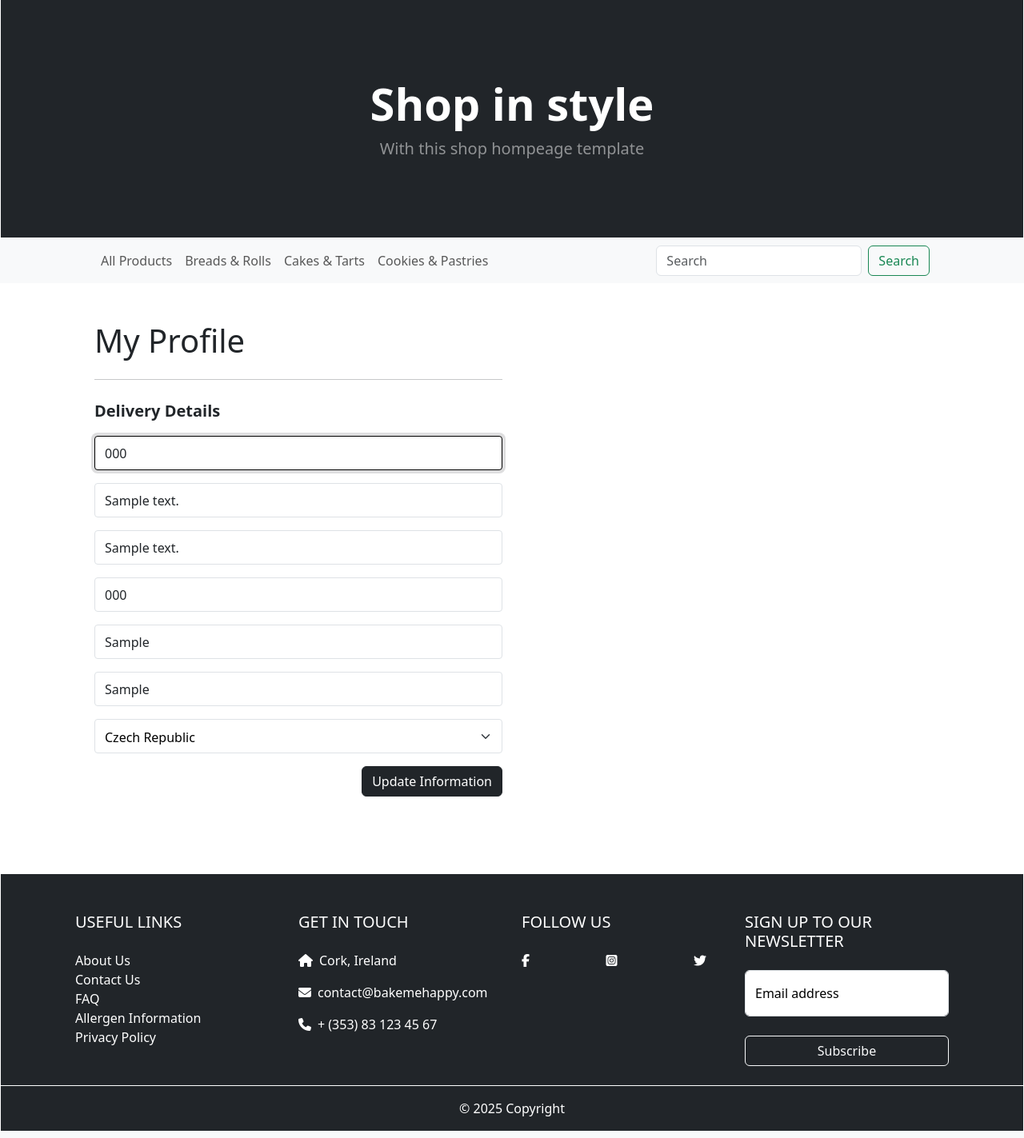
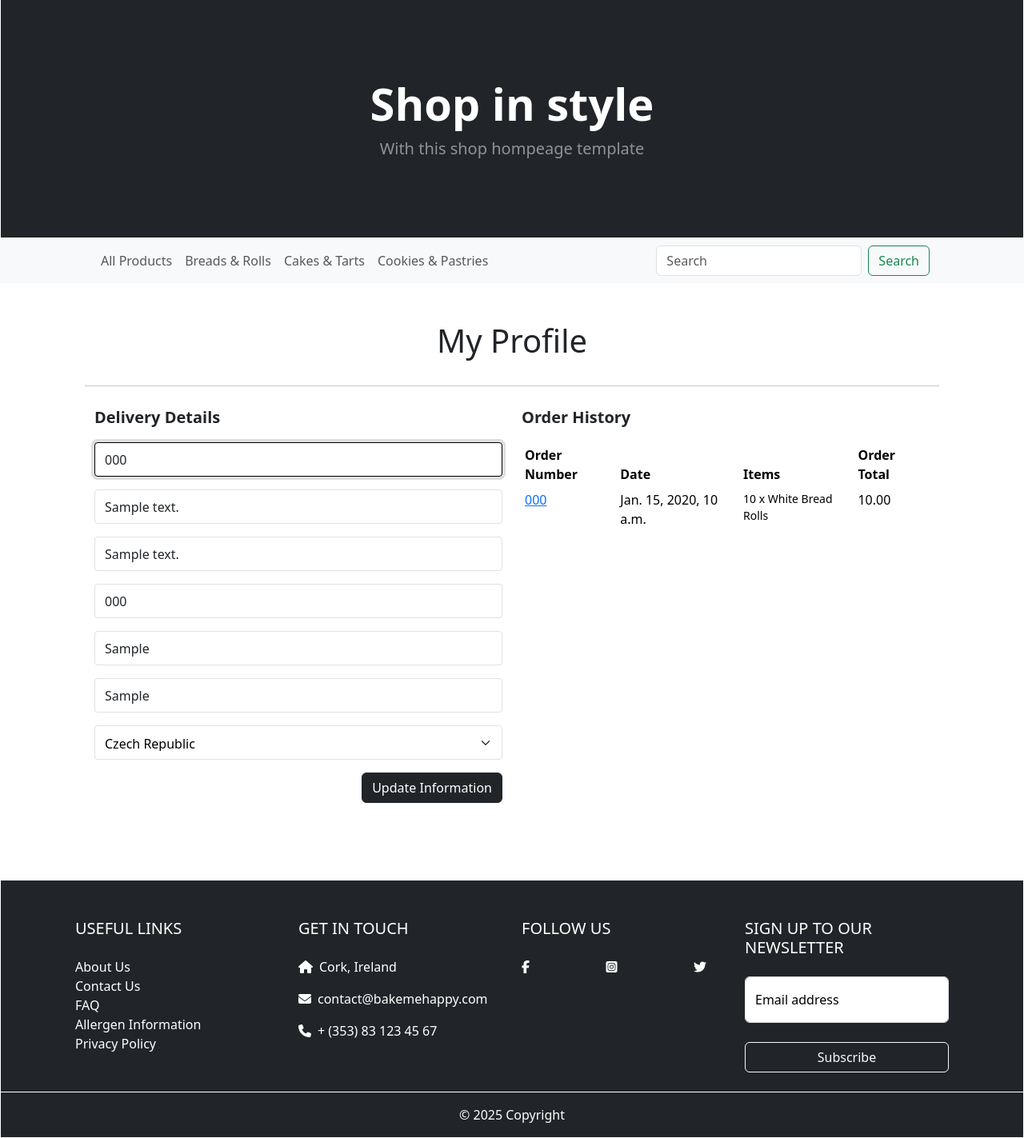
Before and after one commit to Sarah-Bue/bake-me-happy, a Django app: page /profile/ in a window 1280 px wide. Shown: the part 57-1480 px from the top of the page at 80% size. Run offline with Django 4.2, Linux system fonts and the light colour scheme; a user stored in the database is signed in; data comes from the database, SQL or seed files in the repository; tables that the repository leaves empty hold one stand-in row (values such as "Sample post"); some libraries are stand-ins or nearby versions.

Commit message:
fix: update profile view with order history

```diff
--- a/checkout/admin.py
+++ b/checkout/admin.py
@@ -24,7 +24,7 @@ class OrderAdmin(admin.ModelAdmin):
                        'stripe_pid')
 
     # Fields to be displayed in the admin panel
-    fields = ('order_number', 'date', 'full_name',
+    fields = ('order_number', 'user_profile', 'date', 'full_name',
               'email', 'phone_number', 'country',
               'postcode', 'town_or_city', 'street_address1',
               'street_address2', 'county', 'delivery_cost',
--- a/profiles/static/css/profile.css
+++ b/profiles/static/css/profile.css
@@ -36,3 +36,9 @@
     border-color: #000;
     box-shadow: 0 0 0 0.25rem rgba(33, 37, 41, 0.15);
 }
+
+/* Order History */
+.order-history {
+    max-height: 416px;
+    overflow-y: auto;
+}
--- a/profiles/templates/profiles/profile.html
+++ b/profiles/templates/profiles/profile.html
@@ -5,15 +5,15 @@
     <link rel="stylesheet" href="{% static 'profiles/css/profile.css' %}">
 {% endblock %}
 
-
 {% block content %}
     <div class="container px-4 px-lg-5 py-5">
         <div class="row">
+            <h1 class="text-center display-6">My Profile</h1>
+            <hr class="my-4">
+
+            <!-- Editable Profile Information -->
             <div class="col-12 col-md-6">
-                <h1 class="display-6">My Profile</h1>
-                <hr class="my-4">
                 <p class="lead mb-3 fw-bold">Delivery Details</p>
-
                 <form action="{% url 'profile' %}" method="POST" id="profile-update-form" class="mt-3">
                     {% csrf_token %}
                     {{ form|crispy }}
@@ -22,11 +22,50 @@
                     </div>
                 </form>
             </div>
+
+            <!-- Order History -->
+            <div class="col-12 col-md-6">
+                <p class="lead mb-3 fw-bold">Order History</p>
+                <div class="table-responsive">
+                    <table class="table table-sm table-borderless">
+                        <!-- Table Headings -->
+                        <thead>
+                            <tr>
+                                <th>Order Number</th>
+                                <th>Date</th>
+                                <th>Items</th>
+                                <th>Order Total</th>
+                            </tr>
+                        </thead>
+
+                        <!-- Table Body -->
+                        <tbody>
+                            {% for order in orders %}
+                            <tr>
+                                <td>
+                                    <a href="{% url 'order_history' order.order_number %}" title="{{ order.oder_number}}">{{ order.order_number|truncatechars:6 }}</a>
+                                </td>
+                                <td>{{ order.date }}</td>
+                                <td>
+                                    <ul class="list-unstyled">
+                                        {% for item in order.lineitems.all %}
+                                        <li class="small">
+                                            {{ item.quantity }} x {{ item.product.name }}
+                                        </li>
+                                        {% endfor %}
+                                    </ul>
+                                </td>
+                                <td>{{ order.grand_total }}</td>
+                            </tr>
+                            {% endfor %}
+                        </tbody>
+                    </table>
+                </div>
+            </div>
         </div>
     </div>
 {% endblock %}
 
-<!-- Postload JS -->
 {% block postloadjs %}
     {{ block.super }}
     <script type="text/javascript" src="{% static 'profiles/js/countryfield.js' %}"></script>
--- a/profiles/urls.py
+++ b/profiles/urls.py
@@ -3,4 +3,7 @@ from . import views
 
 urlpatterns = [
     path('', views.profile, name='profile'),
+
+    # Order History
+    path('order_history/<order_number>', views.order_history, name='order_history'),
 ]
--- a/profiles/views.py
+++ b/profiles/views.py
@@ -2,6 +2,7 @@ from django.shortcuts import render, get_object_or_404
 from django.contrib import messages
 from .models import UserProfile
 from .forms import UserProfileForm
+from checkout.models import Order
 
 def profile(request):
     """
@@ -26,3 +27,22 @@ def profile(request):
     }
 
     return render(request, template, context)
+
+
+def order_history(request, order_number):
+    """
+    A view to return the order history page, displaying the order details.
+    """
+
+    order = get_object_or_404(Order, order_number=order_number)
+    messages.info(request, (
+            f'This is a past confirmation for order number {order_number}. '
+            'A confirmation email was sent to you by email.'
+        ))
+    template = 'checkout/checkout_success.html'
+    context = {
+        'order': order,
+        'from_profile': True,
+    }
+
+    return render(request, template, context)
```
Also changed, not shown: checkout/templates/checkout/checkout_success.html (+10 -4 lines), checkout/views.py (+47 -3 lines).
